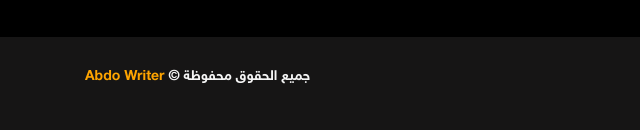
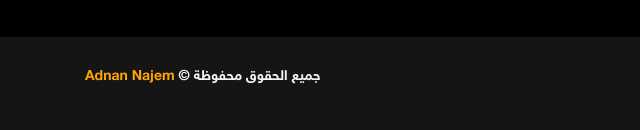
Before and after one commit to adnanshibli/products, a plain HTML site: page index.html in a window 1280 px wide. Shown: the part 4631-4761 px from the top of the page, 0-640 px from the left. Drawn offline with Linux system fonts and the light colour scheme.

Commit message:
last one

```diff
--- a/index.html
+++ b/index.html
@@ -577,7 +577,7 @@
                     <div class="col-sm">
                         <div class="copyright">
                             <p>
-                                جميع الحقوق محفوظة &copy; <a href="https://khamsat.com/user/abdowriter" target="_blank">Abdo Writer</a>
+                                جميع الحقوق محفوظة &copy; <a href="#" target="_blank">Adnan Najem</a>
                             </p>
                         </div>
                     </div>
```
